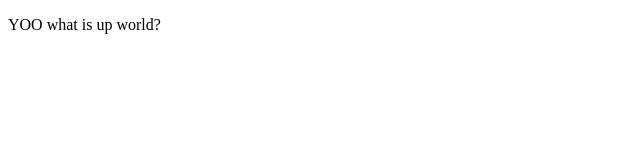
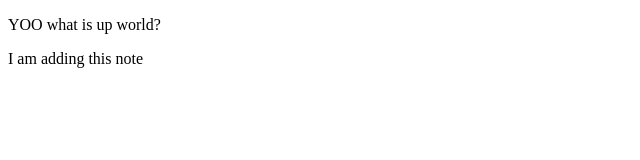
Before and after one commit to PatrickBaylonn/Week02Lab, a plain HTML site: page public_html/index.html in a window 1280 px wide. Shown: the whole page, without its empty margins (0-640 px from the left). Drawn offline with Linux system fonts and the light colour scheme.

Commit message:
I added a new note

```diff
--- a/public_html/index.html
+++ b/public_html/index.html
@@ -13,6 +13,7 @@
     <body>
         <div>
             <p>YOO what is up world?</p>
+            <p>I am adding this note </p>
 
 
 
```
